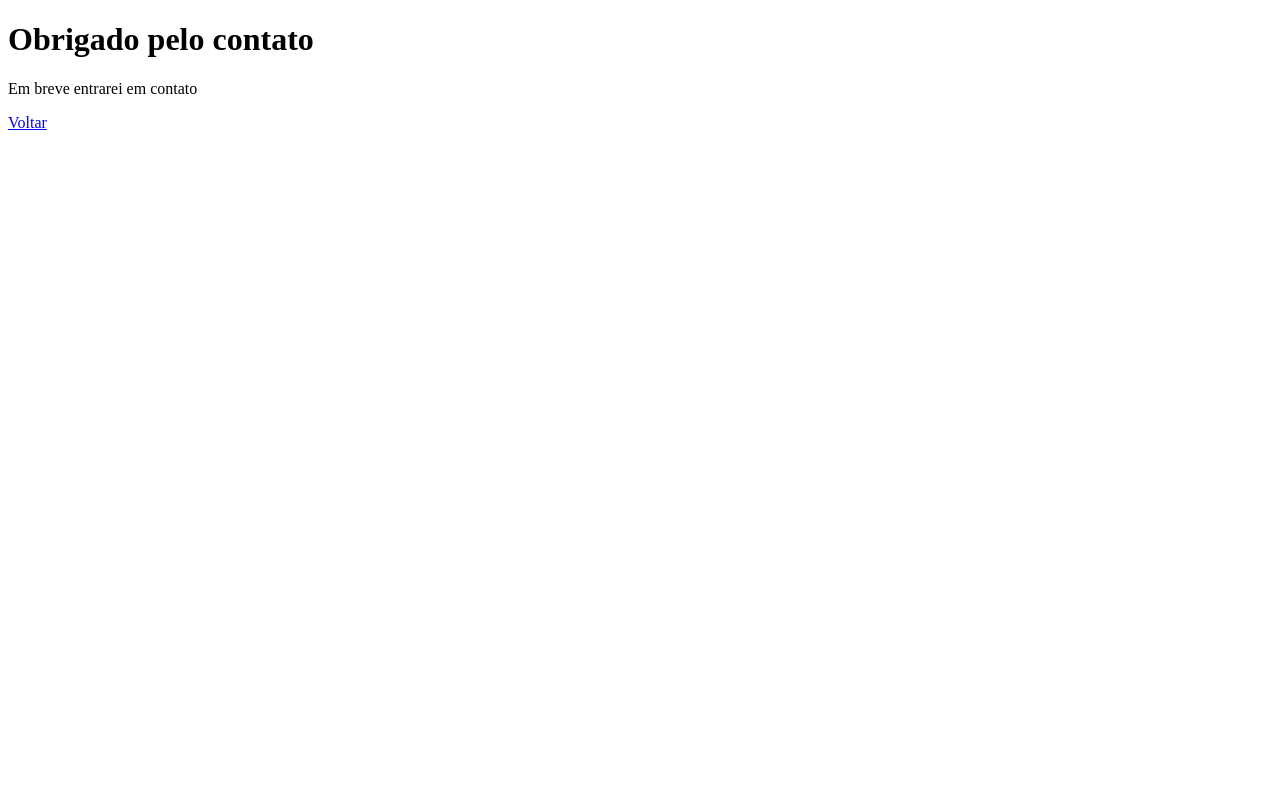
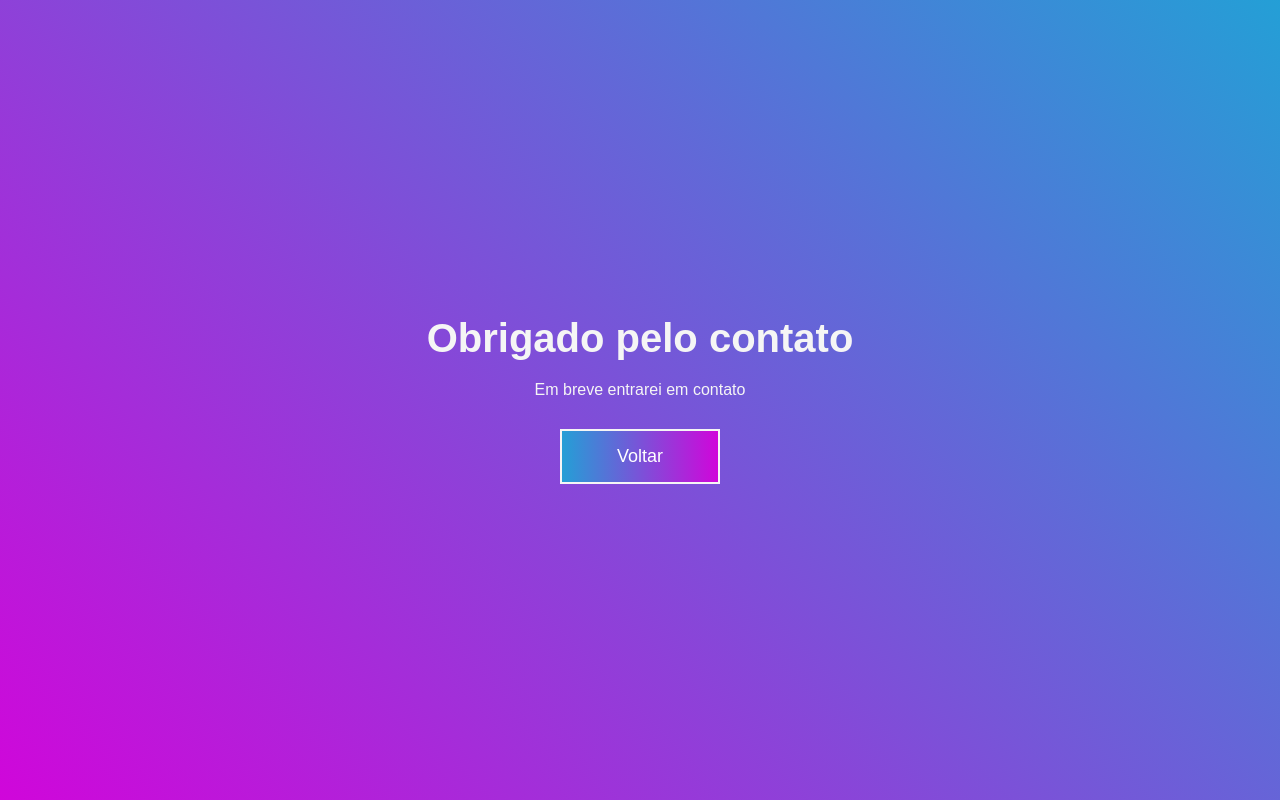
Before and after one commit to YBhub26/Formulario, a plain HTML site: page agradecimento.html in a window 1280 px wide. Drawn offline with Linux system fonts and the light colour scheme; the site is published under a folder, as on GitHub Pages, so addresses that start at the root find nothing.

Commit message:
Update agradecimento.html

```diff
--- a/agradecimento.html
+++ b/agradecimento.html
@@ -5,8 +5,8 @@
     <meta http-equiv="X-UA-Compatible" content="IE=edge" />
     <meta name="viewport" content="width=device-width, initial-scale=1.0" />
     <title>Obrigado</title>
-    <link rel="stylesheet" href="/estilo/style.css" />
-    <link rel="stylesheet" href="/estilo/mediaquery.css" />
+    <link rel="stylesheet" href="estilo/style.css" />
+    <link rel="stylesheet" href="estilo/mediaquery.css" />
   </head>
   <body class="principal">
     <h1 class="texto">Obrigado pelo contato</h1>
```
